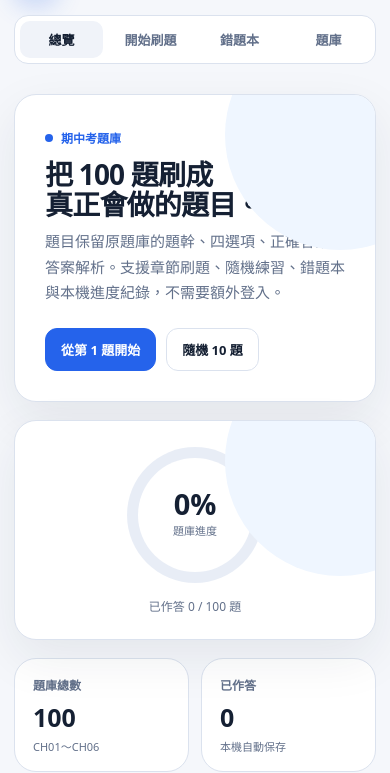
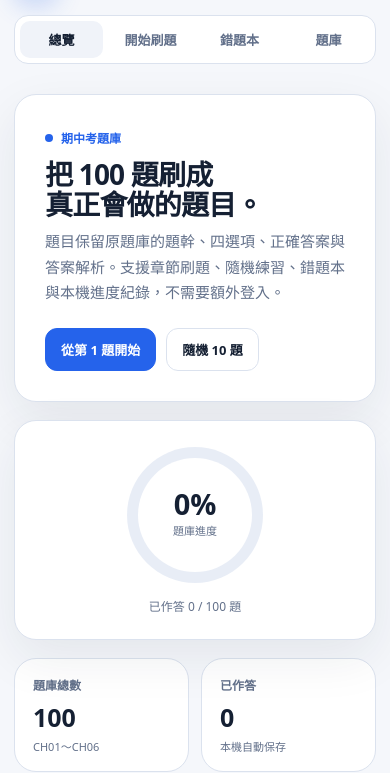
Before and after one commit to wuella1025/HFE_Question-Tool, a plain HTML site: page index.html in a window 390 px wide. Shown: the part 76-849 px from the top of the page. Drawn offline with Linux system fonts and the light colour scheme.

Commit message:
Add files via upload
手機頁面修正

```diff
--- a/index.html
+++ b/index.html
@@ -45,7 +45,8 @@
   .hero { display:grid; grid-template-columns:1.45fr .75fr; gap:18px; align-items:stretch; margin-top:8px; }
   .hero-card, .panel, .stat, .quiz-card, .chapter-card { background:var(--surface); border:1px solid var(--line); border-radius:22px; box-shadow:var(--shadow); }
   .hero-card { padding:30px; position:relative; overflow:hidden; }
-  .hero-card::after { content:""; position:absolute; width:230px; height:230px; border-radius:50%; background:var(--accent-2); right:-80px; top:-75px; }
+  .hero-card::after { content:""; position:absolute; width:230px; height:230px; border-radius:50%; background:var(--accent-2); right:-80px; top:-75px; z-index:0; pointer-events:none; }
+  .hero-card > * { position:relative; z-index:1; }
   .eyebrow { display:inline-flex; align-items:center; gap:8px; font-size:12px; font-weight:800; color:var(--accent); }
   .eyebrow::before { content:""; width:8px; height:8px; border-radius:50%; background:currentColor; }
   .hero-card h2 { margin:12px 0 10px; font-size:clamp(28px,4vw,42px); line-height:1.08; letter-spacing:-.8px; }
@@ -138,6 +139,7 @@
   }
   @media (max-width:700px) {
     .shell { padding:14px 14px 32px; }
+    .hero-card::after { display:none; }
     header { align-items:flex-start; flex-direction:column; }
     .nav { width:100%; overflow:auto; }
     .nav button { flex:1; white-space:nowrap; }
```
